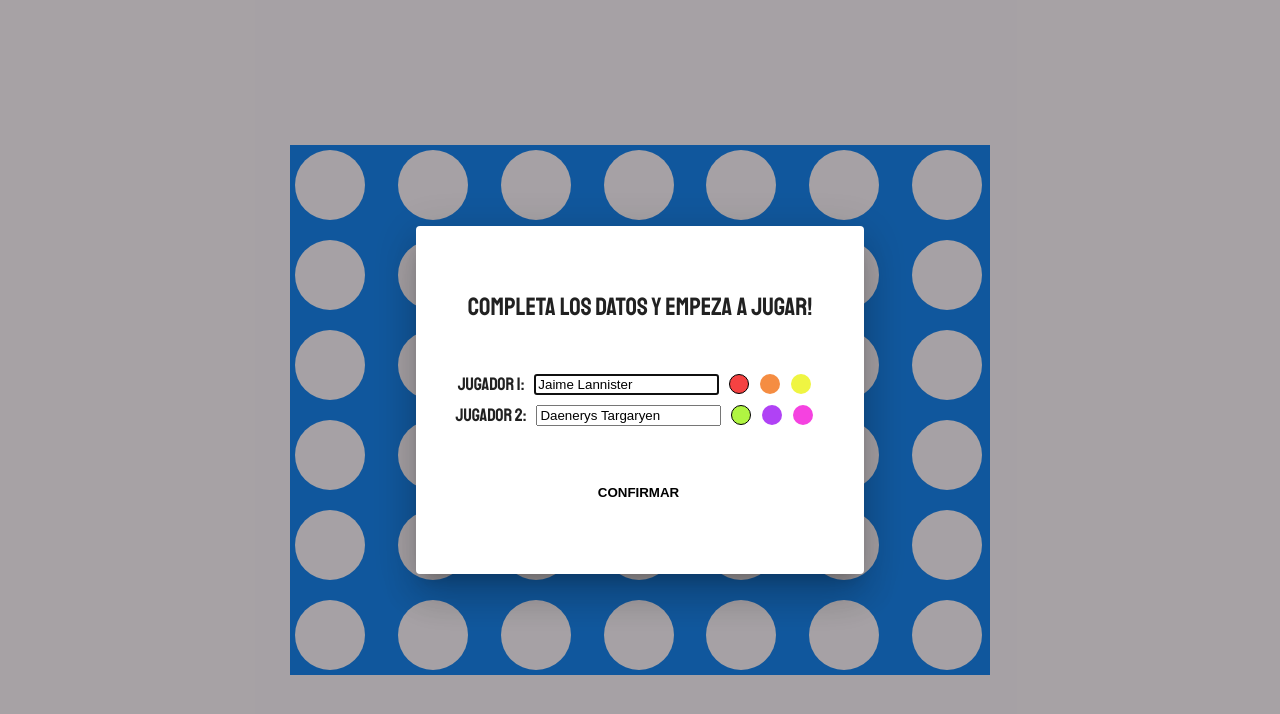
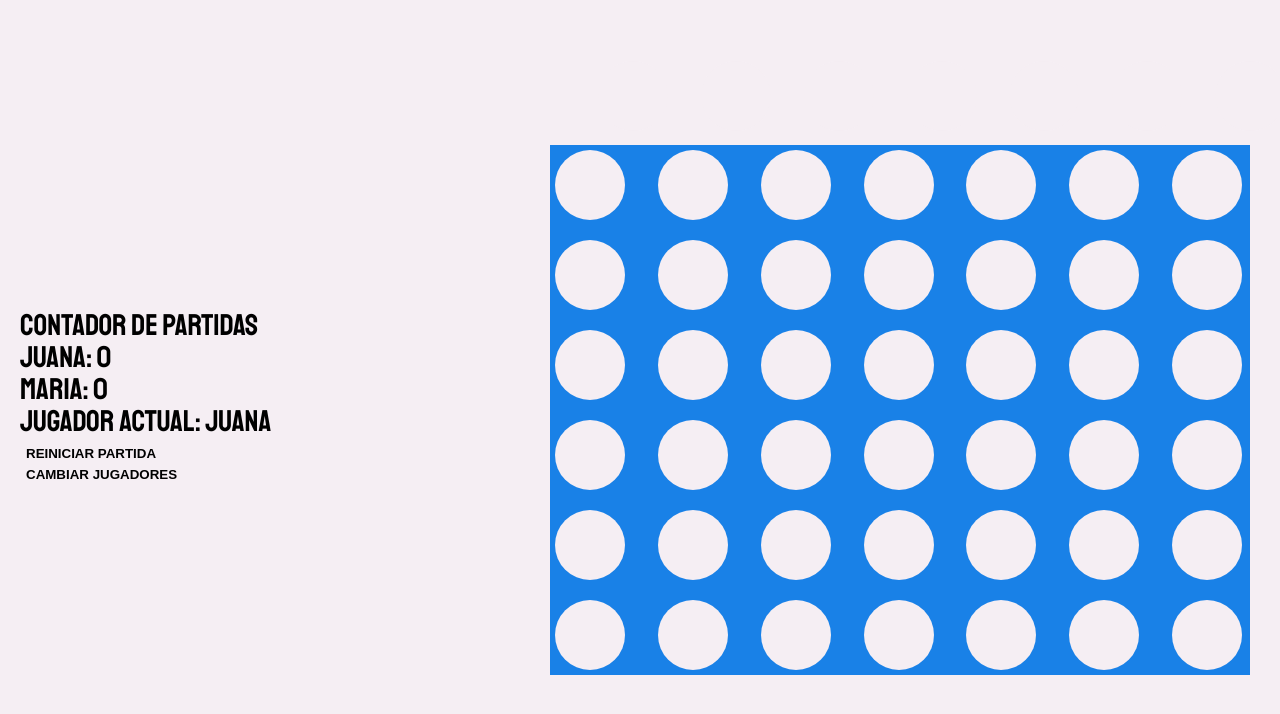
Before and after one commit to chelyx/conect-4, an Angular app: page / in a window 1280 px wide. Shown: the top 714 px of the page. Built offline with nearby package versions, Linux system fonts and the light colour scheme.

Commit message:
add animation drop

```diff
--- a/src/app/app.module.ts
+++ b/src/app/app.module.ts
@@ -6,6 +6,7 @@ import { AppRoutingModule } from './app-routing.module';
 import { AppComponent } from './app.component';
 import { MainComponent } from './main/main.component';
 import { NoopAnimationsModule } from '@angular/platform-browser/animations';
+import { BrowserAnimationsModule } from '@angular/platform-browser/animations';
 import {MatGridListModule} from '@angular/material/grid-list';
 import { WinnerDialogComponent } from './winner-dialog/winner-dialog.component';
 import {MatDialogModule} from '@angular/material/dialog';
@@ -30,6 +31,7 @@ import { MatCardModule } from '@angular/material/card';
     FormsModule,
     ReactiveFormsModule,
     MatCardModule,
+    BrowserAnimationsModule
   ],
   providers: [
   ],
--- a/src/app/main/main.component.html
+++ b/src/app/main/main.component.html
@@ -8,10 +8,24 @@
     <button (click)="ngOnInit()" class="btn-primary">Cambiar jugadores</button>
   </div>
   <div class="game" fxLayout="column" fxLayoutAlign="center center" >
+    <span [@slideInOut]="{value: positions[0], params: {back_color: currentPlayer.color}}"
+      class="tile-effect f0" (click)="chooseColumn(0)"></span>
+    <span [@slideInOut]="{value: positions[1], params: {back_color: currentPlayer.color}}"
+    class="tile-effect f1" (click)="chooseColumn(1)"></span>
+    <span [@slideInOut]="{value: positions[2], params: {back_color: currentPlayer.color}}"
+      class="tile-effect f2" (click)="chooseColumn(2)"></span>
+    <span [@slideInOut]="{value: positions[3], params: {back_color: currentPlayer.color}}"
+      class="tile-effect f3" (click)="chooseColumn(3)"></span>
+    <span [@slideInOut]="{value: positions[4], params: {back_color: currentPlayer.color}}"
+      class="tile-effect f4" (click)="chooseColumn(4)"></span>
+    <span [@slideInOut]="{value: positions[5], params: {back_color: currentPlayer.color}}"
+      class="tile-effect f5" (click)="chooseColumn(5)"></span>
+    <span [@slideInOut]="{value: positions[6], params: {back_color: currentPlayer.color}}"
+      class="tile-effect f6" (click)="chooseColumn(6)"></span>
     <mat-grid-list cols="7" rowHeight="70px" [gutterSize]="'20px'">
       <ng-container>
         <div *ngFor="let row of matrix">
-          <mat-grid-tile *ngFor="let item of row" (click)="chooseColumn(item.x)"
+          <mat-grid-tile *ngFor="let item of row"
           [style.background]="item.value ? item.value.color : '#f5eef3'">
             </mat-grid-tile>
         </div>
--- a/src/app/main/main.component.scss
+++ b/src/app/main/main.component.scss
@@ -43,3 +43,40 @@
     padding: 0;
 }
 }
+
+.tile-effect {
+  background-color: #f5eef3;
+  width: 70px;
+  height: 70px;
+  z-index: 1;
+  border-radius: 60px;
+  position: absolute;
+  &.f0{
+    left: 598px;
+    top: 61px;
+  }
+  &.f1{
+    left: 701px;
+    top: 61px;
+  }
+  &.f2{
+    left: 804px;
+    top: 61px;
+  }
+  &.f3{
+    left: 907px;
+    top: 61px;
+  }
+  &.f4{
+    left: 1009px;
+    top: 61px;
+  }
+  &.f5{
+    left: 1112px;
+    top: 61px;
+  }
+  &.f6{
+    left: 1215px;
+    top: 61px;
+  }
+}
--- a/src/app/main/main.component.ts
+++ b/src/app/main/main.component.ts
@@ -1,3 +1,4 @@
+import { animate, state, style, transition, trigger } from '@angular/animations';
 import { Component, OnInit } from '@angular/core';
 import { FormGroup } from '@angular/forms';
 import { MatDialog } from '@angular/material/dialog';
@@ -10,7 +11,32 @@ import { WinnerDialogComponent } from '../winner-dialog/winner-dialog.component'
 @Component({
   selector: 'app-main',
   templateUrl: './main.component.html',
-  styleUrls: ['./main.component.scss']
+  styleUrls: ['./main.component.scss'],
+  animations: [
+    trigger('slideInOut', [
+      transition('void => first', [
+        style({backgroundColor: '{{back_color}}'}),
+        animate('2000ms ease-in', style({ transform: 'translateY(450px)',
+          backgroundColor: '{{back_color}}'}))
+      ]),
+      transition('first => second', [
+        style({backgroundColor: '{{back_color}}'}),
+        animate('2000ms ease-in', style({ transform: 'translateY(360px)' }))
+      ]),
+      transition('second => third', [
+        style({backgroundColor: '{{back_color}}'}),
+        animate('2000ms ease-in', style({ transform: 'translateY(270px)' }))
+      ]),
+      transition('third => four', [
+        style({backgroundColor: '{{back_color}}'}),
+        animate('2000ms ease-in', style({ transform: 'translateY(180px)' }))
+      ]),
+      transition('four => five', [
+        style({backgroundColor: '{{back_color}}'}),
+        animate('2000ms ease-in', style({ transform: 'translateY(90px)' }))
+      ])
+    ])
+  ]
 })
 export class MainComponent implements OnInit {
   firstPlayer: Player;
@@ -20,11 +46,18 @@ export class MainComponent implements OnInit {
   matrix: Tile[][] = [];
   countTile = 0;
   playersLoaded = false;
+  visible: Boolean = false;
+  positions = ['void','void','void','void','void','void','void'];
 
   constructor(public dialog: MatDialog) { }
 
   ngOnInit(): void {
-    this.initPlayers();
+    // this.initPlayers();
+    this.player1 = new Player('juana', 'red');
+    this.player2 = new Player('maria', 'yellow');
+    this.currentPlayer = this.player1;
+    this.firstPlayer = this.player1;
+    this.playersLoaded = true;
     this.generateEmptyMatrix();
   }
 
@@ -53,13 +86,30 @@ export class MainComponent implements OnInit {
   }
 
   chooseTile(x: number, y: number){
-    this.matrix[y][x].value = this.currentPlayer;
+    this.positions[x] = this.togglePosition(this.positions[x]);
+    setTimeout(() => {
+      this.matrix[y][x].value = this.currentPlayer;
     this.countTile++;
     if(this.countTile === 42) {
       this.openDialog(true);
     } else {
       this.connects4(x,y);
     }
+    }, 2000);
+
+  }
+
+  togglePosition(posX: string) {
+    console.log(posX);
+    let ret = '';
+    switch(posX) {
+      case 'void': ret = 'first'; break;
+      case 'first': ret = 'second'; break;
+      case 'second': ret = 'third'; break;
+      case 'third': ret = 'four'; break;
+      case 'four': ret= 'five'; break;
+    }
+    return ret;
   }
 
   togglePlayer(){
```
